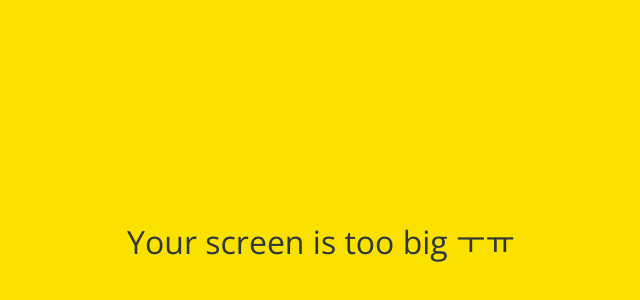
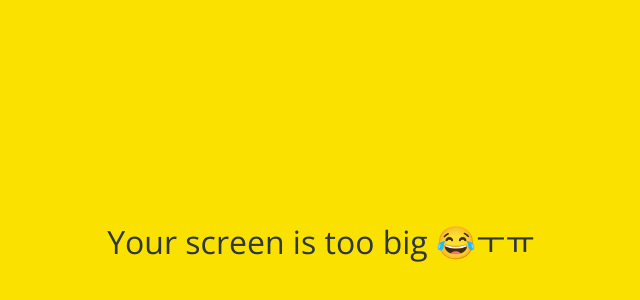
Before and after one commit to MozzAic97/kokoa-clone-2020, a plain HTML site: page settings.html in a window 1280 px wide. Shown: the part 158-458 px from the top of the page, without its empty margins (319-959 px from the left). Drawn offline with nearby package versions, Linux system fonts and the light colour scheme.

Commit message:
Update settings.html

```diff
--- a/settings.html
+++ b/settings.html
@@ -91,7 +91,7 @@
     </nav>
 
     <div id="no-mobile">
-      <span>Your screen is too big ㅜㅠ</span>
+      <span>Your screen is too big 😂ㅜㅠ</span>
     </div>
 
     <script
```
